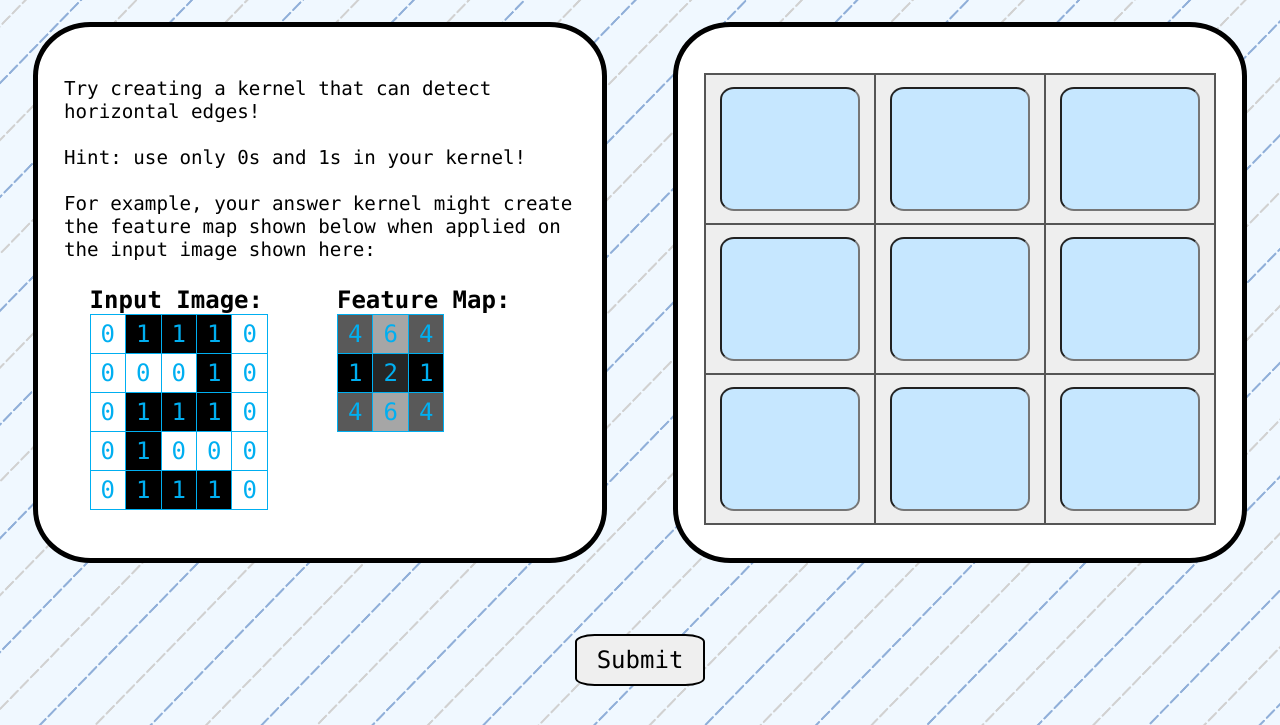
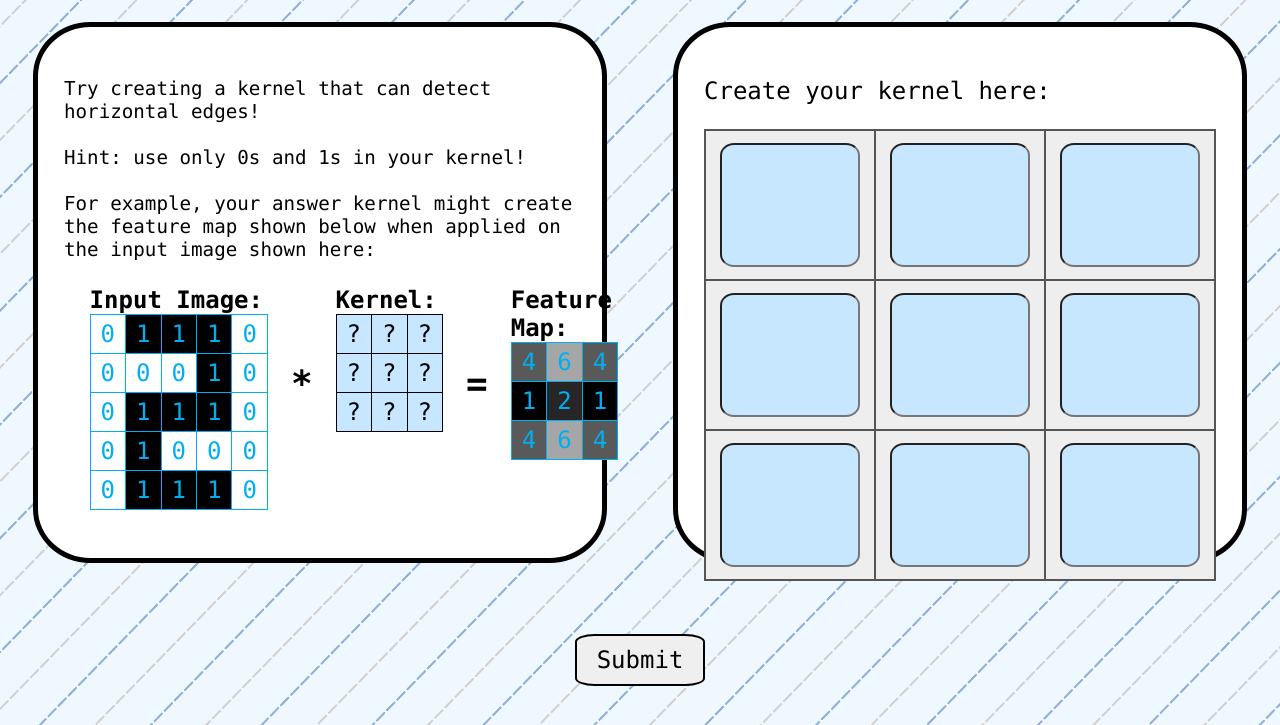
Before and after one commit to pdr24/AI-See, a plain HTML site: page create_kernel_challenge.html in a window 1280 px wide. Shown: the part 75-800 px from the top of the page. Drawn offline with Linux system fonts and the light colour scheme.

Commit message:
added visualization of relationship between input, kernel, and feature map to create kernel challenge

```diff
--- a/create_kernel_challenge.html
+++ b/create_kernel_challenge.html
@@ -22,6 +22,7 @@
         <div class="right50">
 
             <div id="featureMapInputsContainer">
+              <p> Create your kernel here:</p>
                 <table class="input-matrix">
                   <tr>
                     <td><input type="number" class="feature-map-input" id="cell-0-0"></td>
--- a/static/js/create_kernel_challenge.js
+++ b/static/js/create_kernel_challenge.js
@@ -36,14 +36,26 @@ function displayPuzzle() {
     const inputImageHTML = matrixToHTML(currentPuzzle.input_image, true);
     const featureMapHTML = matrixToHTML(applyKernel(currentPuzzle.answer_kernel, currentPuzzle.input_image), true);
     const puzzleInstructions = currentPuzzle.instructions;
+    const questionHTML = matrixToHTML([["?", "?", "?"], ["?", "?", "?"], ["?", "?", "?"]], false);
 
     puzzleTextElement.innerHTML = `
         <div>
             <p style="font-size: 80%">${puzzleInstructions}</p>
-            <div style="display: flex; gap: 15%; align-items: flex-start; margin: 5%">
+
+            <div style="display: flex; gap: 5%; align-items: flex-start; margin: 5%">
                 <div>
                     <strong>Input Image:</strong><br>
                     ${inputImageHTML}
+                </div>
+                <div>
+                    <p><br><b>*</b></p>
+                </div>
+                <div>
+                    <strong>Kernel:</strong><br>
+                    ${questionHTML}
+                </div>
+                <div>
+                    <p><br><b>=</b></p>
                 </div>
                 <div>
                     <strong>Feature Map:</strong><br>
```
